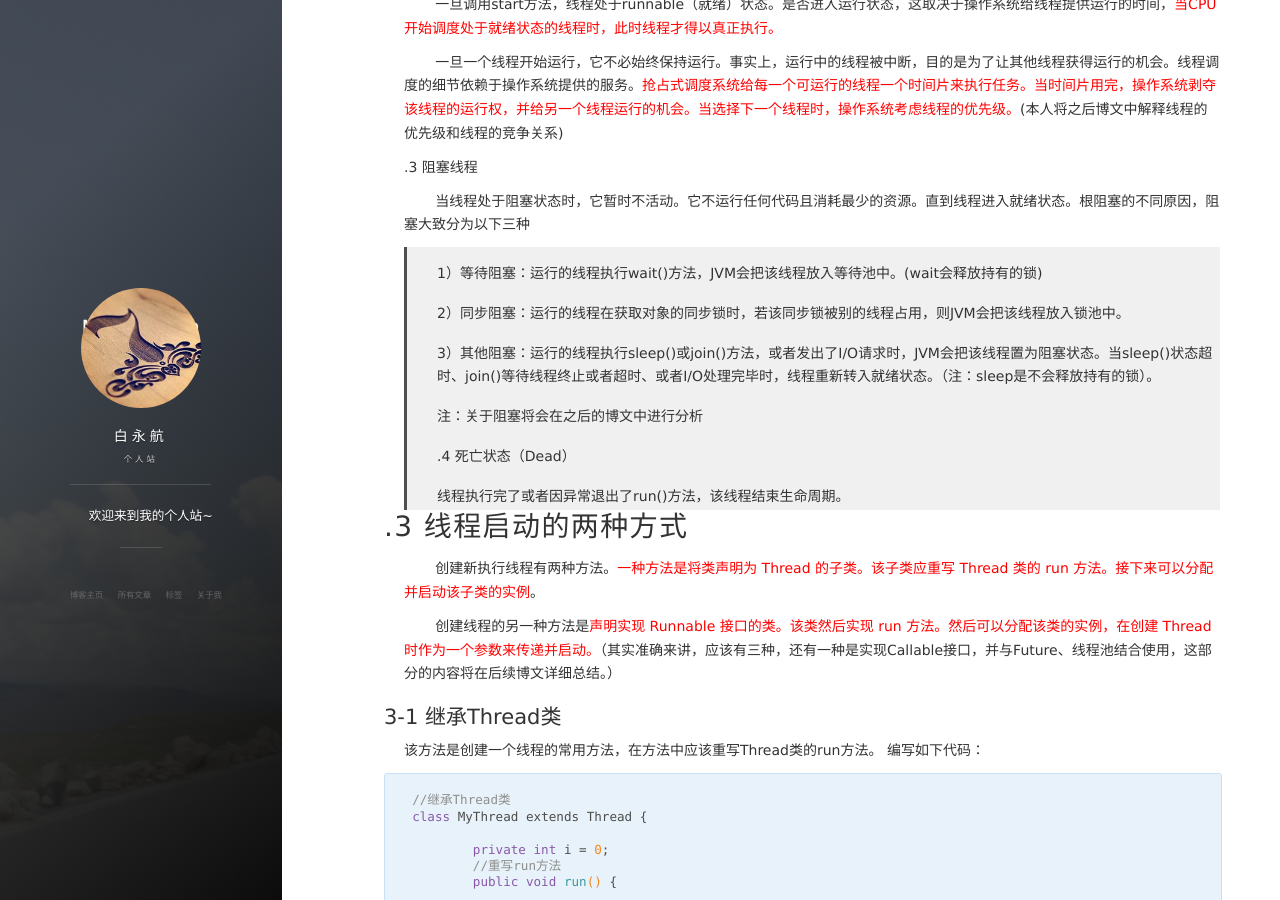
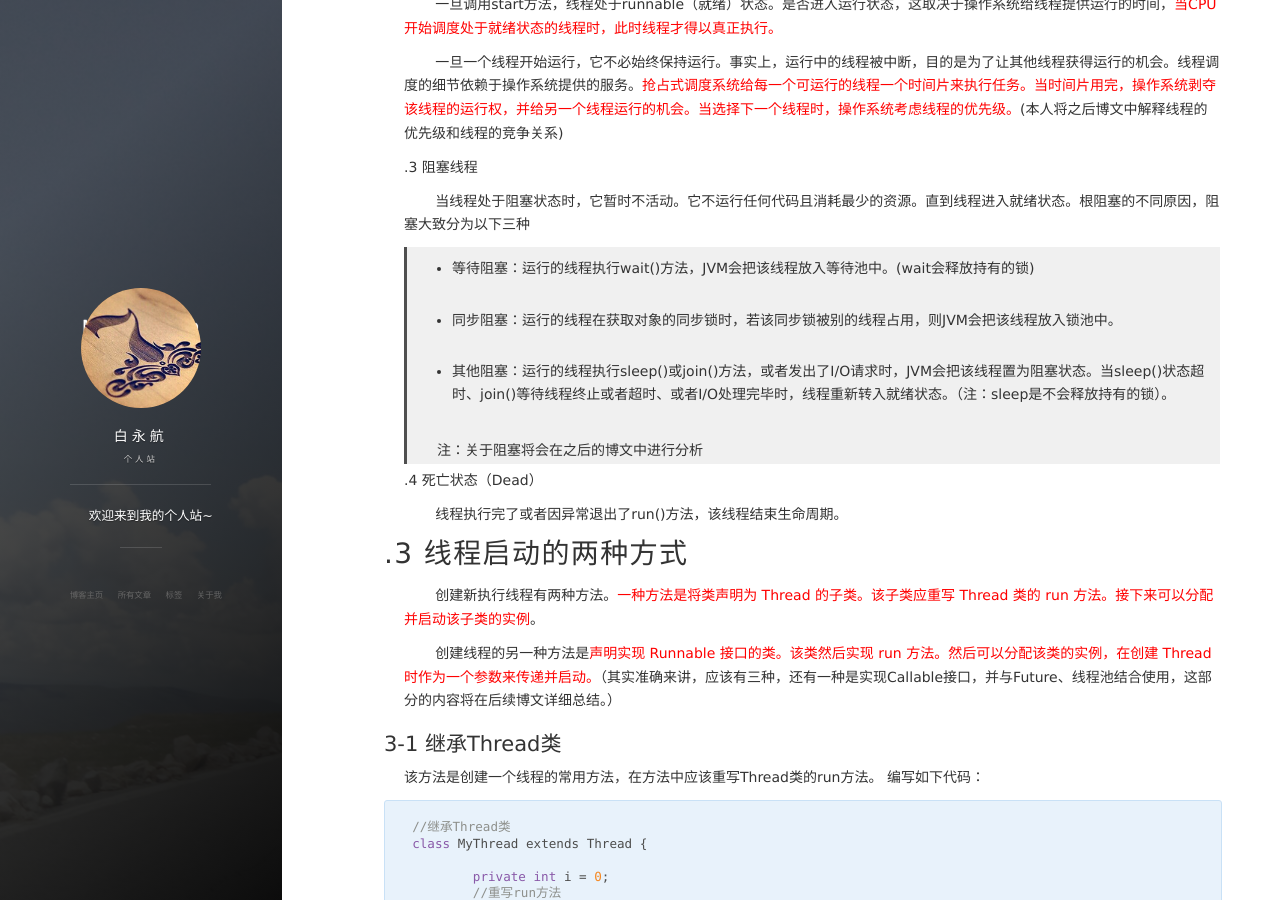
Before and after one commit to MadridSeven/MadridSeven.github.io, a Jekyll site: the page built from _posts/2017-01-15-JAVA基础进阶-多线程详解（一）.md, in a window 1280 px wide and 900 px high, scrolled down 1316 px. Built offline with Jekyll 4.4.1, drawn with Linux system fonts in a browser that asks for light colours; nearby versions of some CDN libraries; comment, search, counter and statistics services are not loaded.

Commit message:
new article

```diff
--- a/_posts/2017-01-15-JAVA基础进阶-多线程详解（一）.md
+++ b/_posts/2017-01-15-JAVA基础进阶-多线程详解（一）.md
@@ -55,18 +55,18 @@ tag: JAVA进阶学习
 &#160; &#160; &#160; &#160;当线程处于阻塞状态时，它暂时不活动。它不运行任何代码且消耗最少的资源。直到线程进入就绪状态。根阻塞的不同原因，阻塞大致分为以下三种
 
 
->1）等待阻塞：运行的线程执行wait()方法，JVM会把该线程放入等待池中。(wait会释放持有的锁)
+>- 等待阻塞：运行的线程执行wait()方法，JVM会把该线程放入等待池中。(wait会释放持有的锁)
 
->2）同步阻塞：运行的线程在获取对象的同步锁时，若该同步锁被别的线程占用，则JVM会把该线程放入锁池中。
+>- 同步阻塞：运行的线程在获取对象的同步锁时，若该同步锁被别的线程占用，则JVM会把该线程放入锁池中。
 
->3）其他阻塞：运行的线程执行sleep()或join()方法，或者发出了I/O请求时，JVM会把该线程置为阻塞状态。当sleep()状态超时、join()等待线程终止或者超时、或者I/O处理完毕时，线程重新转入就绪状态。（注：sleep是不会释放持有的锁）。
+>- 其他阻塞：运行的线程执行sleep()或join()方法，或者发出了I/O请求时，JVM会把该线程置为阻塞状态。当sleep()状态超时、join()等待线程终止或者超时、或者I/O处理完毕时，线程重新转入就绪状态。（注：sleep是不会释放持有的锁）。
 
 
 > 注：关于阻塞将会在之后的博文中进行分析
 
->.4 死亡状态（Dead）
+.4 死亡状态（Dead）
 
->线程执行完了或者因异常退出了run()方法，该线程结束生命周期。
+&#160; &#160; &#160; &#160;线程执行完了或者因异常退出了run()方法，该线程结束生命周期。
 
 # .3 线程启动的两种方式
 
```
